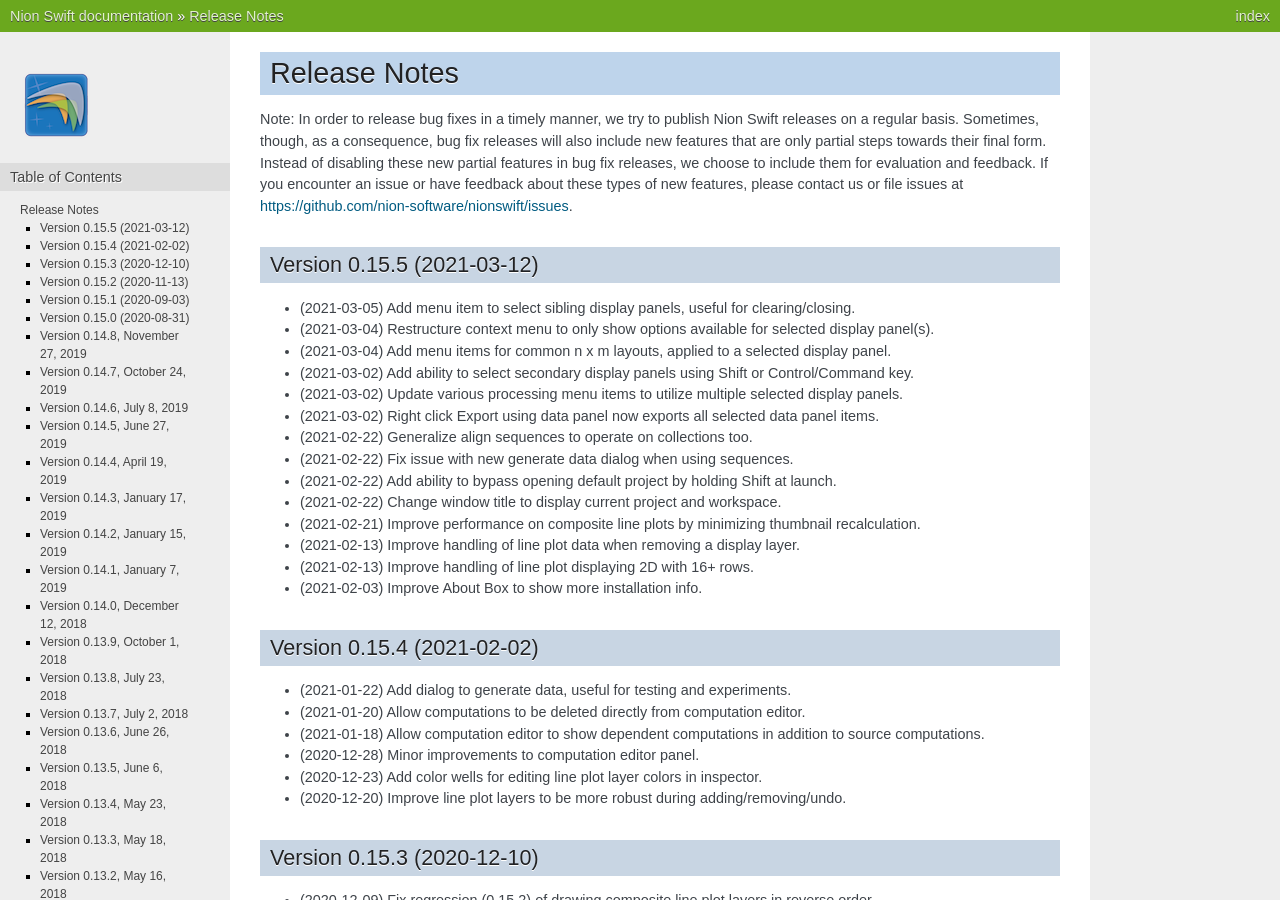
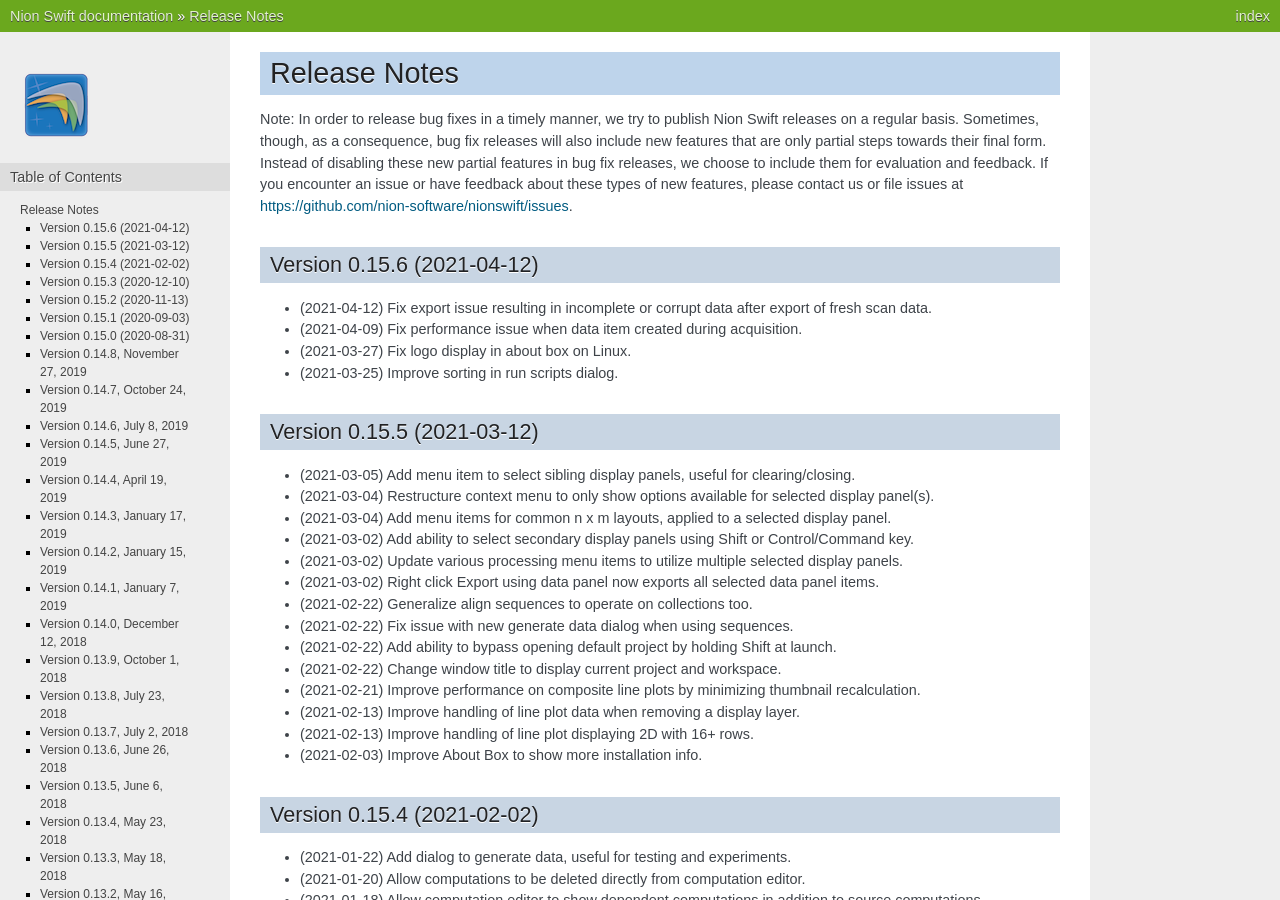
Before and after one commit to nion-software/nionswift, a Sphinx documentation site: the page built from docs/release_notes.rst, in a window 1280 px wide and 900 px high. Built offline with Sphinx 7.4.7, drawn with Linux system fonts in a browser that asks for light colours.

Commit message:
Version 0.15.6. Fix acquisition related performance and export issues.

```diff
--- a/docs/index.rst
+++ b/docs/index.rst
@@ -1,6 +1,6 @@
 .. _index:
 
-Nion Swift User's Guide (0.15.5)
+Nion Swift User's Guide (0.15.6)
 ================================
 Nion Swift is open source scientific image processing software integrating hardware control, data acquisition,
 visualization, processing, and analysis using Python. Nion Swift is easily extended using Python. It runs on
--- a/docs/release_notes.rst
+++ b/docs/release_notes.rst
@@ -11,6 +11,14 @@ that are only partial steps towards their final form. Instead of disabling these
 in bug fix releases, we choose to include them for evaluation and feedback. If you encounter an issue
 or have feedback about these types of new features, please contact us or file issues at
 https://github.com/nion-software/nionswift/issues.
+
+Version 0.15.6 (2021-04-12)
+---------------------------
+* (2021-04-12) Fix export issue resulting in incomplete or corrupt data after export of fresh scan data.
+* (2021-04-09) Fix performance issue when data item created during acquisition.
+* (2021-03-27) Fix logo display in about box on Linux.
+* (2021-03-25) Improve sorting in run scripts dialog.
+
 
 Version 0.15.5 (2021-03-12)
 ---------------------------
--- a/meta.yaml
+++ b/meta.yaml
@@ -2,10 +2,10 @@
 
 package:
   name: 'nionswift'
-  version: '0.15.5'
+  version: '0.15.6'
 
 source:
-  git_rev: 0.15.5
+  git_rev: 0.15.6
   git_url: https://github.com/nion-software/nionswift.git
 
 build:
--- a/setup.cfg
+++ b/setup.cfg
@@ -1,6 +1,6 @@
 [metadata]
 name = nionswift
-version = 0.15.5
+version = 0.15.6
 author = Nion Software
 author_email = swift@nion.com
 description = Nion Swift: Scientific Image Processing.
```
Also changed, not shown: 1 other file.
